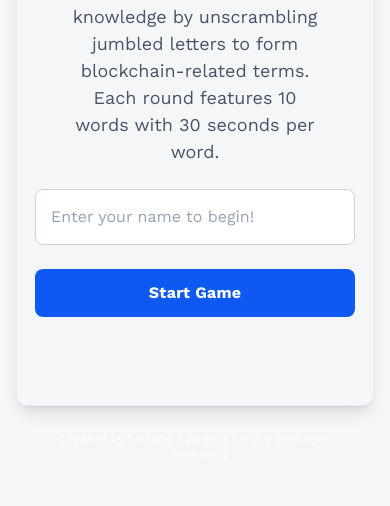
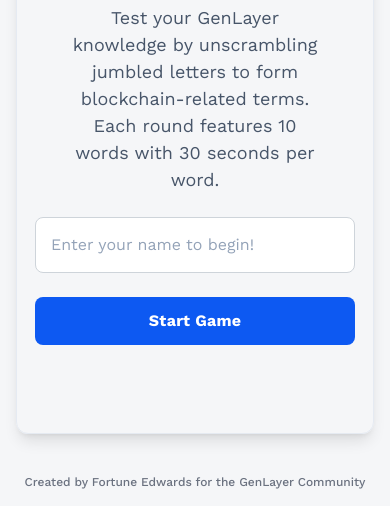
Before and after one commit to fortunedwards/genlayer-unscramble-game, a website: page index.html in a window 390 px wide. Shown: the part 338-844 px from the top of the page. Drawn offline with nearby package versions, Linux system fonts and the light colour scheme.

Commit message:
Update game interface and improve responsive design

```diff
--- a/index.html
+++ b/index.html
@@ -64,7 +64,7 @@
             </div>
         </div>
 
-        <div class="flex-1 flex flex-col items-center justify-center p-4 pt-8 sm:pt-10">
+        <div class="flex-1 flex items-center justify-center p-4 pt-8 sm:pt-10">
         <div id="login-screen" class="w-full max-w-4xl rounded-xl border border-slate-200/80 bg-transparent p-12 shadow-lg dark:border-slate-800/50 dark:bg-transparent">
             <div class="flex flex-col items-center space-y-6">
                 <h1 class="text-center text-slate-900 dark:text-slate-50 text-5xl font-black leading-tight tracking-normal @[480px]:text-6xl @[480px]:font-black @[480px]:leading-tight @[480px]:tracking-normal">Unscramble & Learn Game</h1>
@@ -83,11 +83,11 @@
 
                 <div id="login-message" class="text-center text-sm text-slate-600 dark:text-slate-400"></div>
             </div>
-        </div>
 
-        <!-- Footer outside the box -->
-        <div class="mt-6 text-center px-4">
-            <p class="text-white/70 text-xs sm:text-sm font-medium">Created by Fortune Edwards for the GenLayer Community</p>
+            <!-- Footer for login screen only -->
+            <div class="absolute bottom-4 sm:bottom-8 md:bottom-20 left-0 right-0 text-center px-4">
+                <p class="text-gray-500 text-xs sm:text-sm md:text-base font-medium">Created by Fortune Edwards for the GenLayer Community</p>
+            </div>
         </div>
         </div>
 
```
